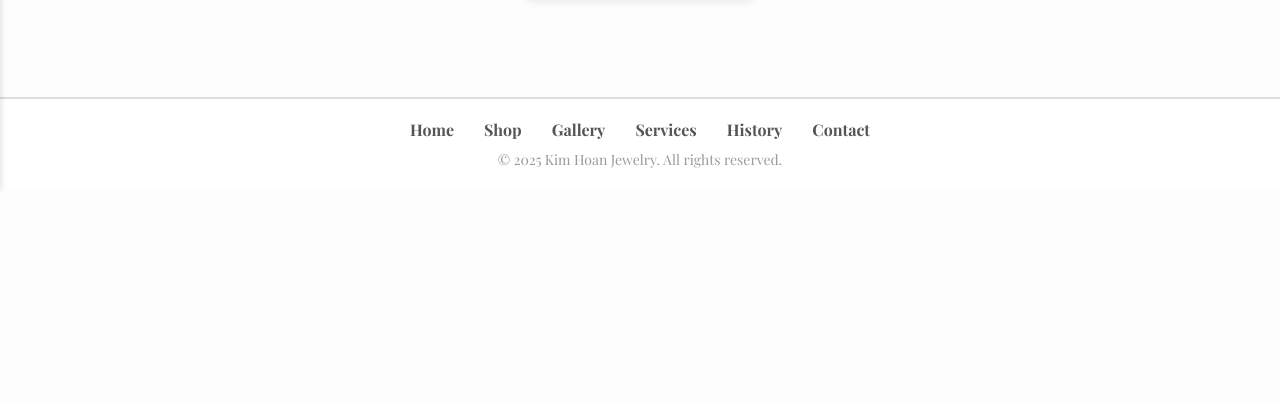
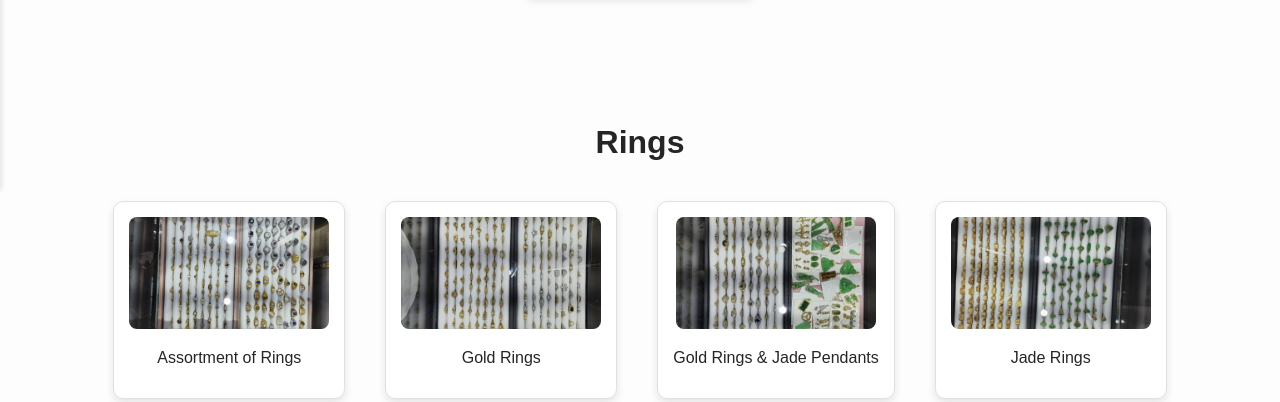
Before and after one commit to HenryVX7/kimhoanjewelry, a plain HTML site: page shop.html in a window 1280 px wide. Shown: the part 670-1072 px from the top of the page. Before the commit the page ends 859 px from the top, so only its background shows below. Drawn offline with nearby package versions, Linux system fonts and the light colour scheme; a web font is replaced by a local one.

Commit message:
changed the func name

```diff
--- a/shop.html
+++ b/shop.html
@@ -102,7 +102,7 @@
                 container.appendChild(div);
             });
         };
-        createImage('rings', "Rings");
+        imageSection('rings', "Rings");
 
         const ringsFiles = [
             "rings.jpg",
```
